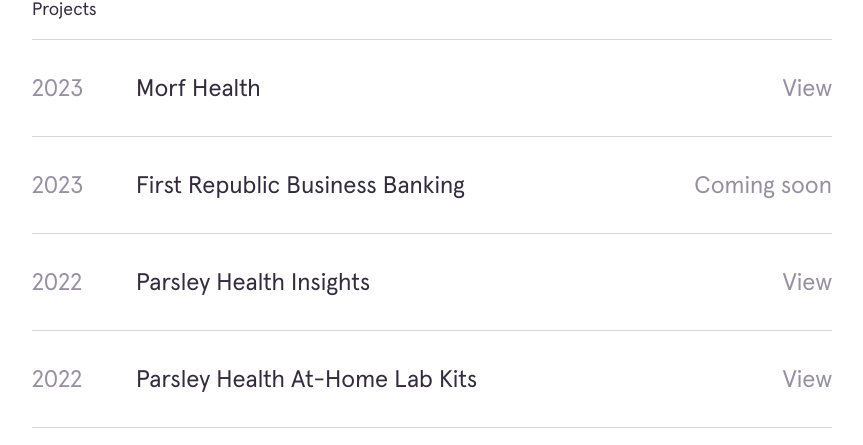
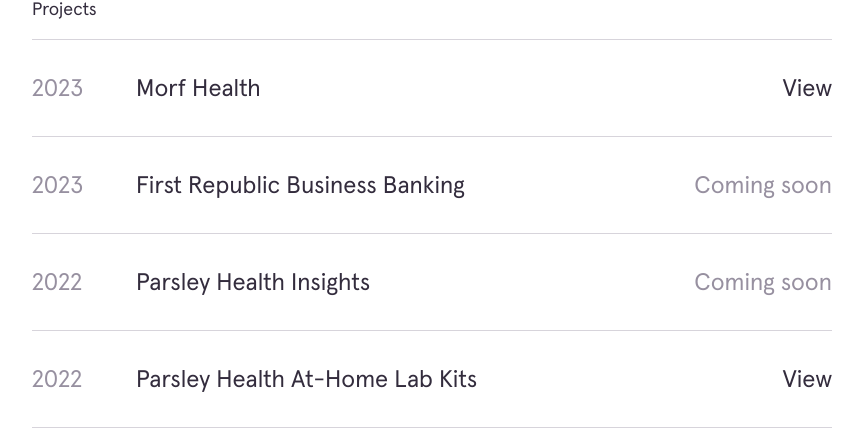
Before and after one commit to gabewolford/alex-barron-portfolio, a Nuxt app: page / in a window 1280 px wide. Shown: the part 773-1218 px from the top of the page, without its empty margins (208-1071 px from the left). Built offline with nearby package versions, Linux system fonts and the light colour scheme.

Commit message:
fixed coming soon conditional

```diff
--- a/components/Project.vue
+++ b/components/Project.vue
@@ -16,6 +16,8 @@ defineProps({
     type: String,
     required: true,
   },
+  isComingSoon: String,
+  required: true,
 });
 </script>
 
@@ -23,15 +25,23 @@ defineProps({
   <div
     class="grid grid-cols-2 lg:grid-cols-8 gap-4 lg:gap-8 border-t border-[#D7D4DB] py-4 lg:py-8 lg:text-2xl"
   >
-    <h3 class="col-start-1 text-[#9790A0]">{{ year }}</h3>
-    <h3 class="col-span-5">{{ title }}</h3>
+    <h3 class="col-start-1 text-[#9790A0]">
+      {{ year }}
+    </h3>
+    <h3 class="col-span-5">
+      {{ title }}
+    </h3>
     <div class="flex lg:justify-end col-span-2">
       <NuxtLink
+        v-if="isComingSoon === 'false'"
         :href="linkTo"
-        :class="{ 'text-[#9790A0] hover:text-[#332C3D]': linkText }"
+        class="hover:text-[#9790A0] text-[#332C3D]"
       >
         {{ linkText }}
       </NuxtLink>
+      <h6 v-if="isComingSoon === 'true'" class="text-[#9790A0]">
+        {{ linkText }}
+      </h6>
     </div>
   </div>
 </template>
--- a/components/Projects.vue
+++ b/components/Projects.vue
@@ -9,30 +9,35 @@
         title="Morf Health"
         linkText="View"
         linkTo="/morf-health"
+        isComingSoon="false"
       />
       <Project
         year="2023"
         title="First Republic Business Banking"
         linkText="Coming soon"
         linkTo="/first-republic"
+        isComingSoon="true"
       />
       <Project
         year="2022"
         title="Parsley Health Insights"
-        linkText="View"
+        linkText="Coming soon"
         linkTo="https://www.figma.com/proto/mu4MnZiUuasdEJDIIu3LGw/Portfolio?page-id=165%3A4101&type=design&node-id=178-11&viewport=686%2C555%2C0.1&t=uSuB9iCPpbKcZOVn-1&scaling=min-zoom&mode=design"
+        isComingSoon="true"
       />
       <Project
         year="2022"
         title="Parsley Health At-Home Lab Kits"
         linkText="View"
         linkTo="/parsley-health/at-home-lab-kits"
+        isComingSoon="false"
       />
       <Project
         year="2021"
         title="Parsley Health Member Experience"
         linkText="Coming soon"
         linkTo="/parsley-health/member-experience"
+        isComingSoon="true"
       />
     </div>
   </div>
```
